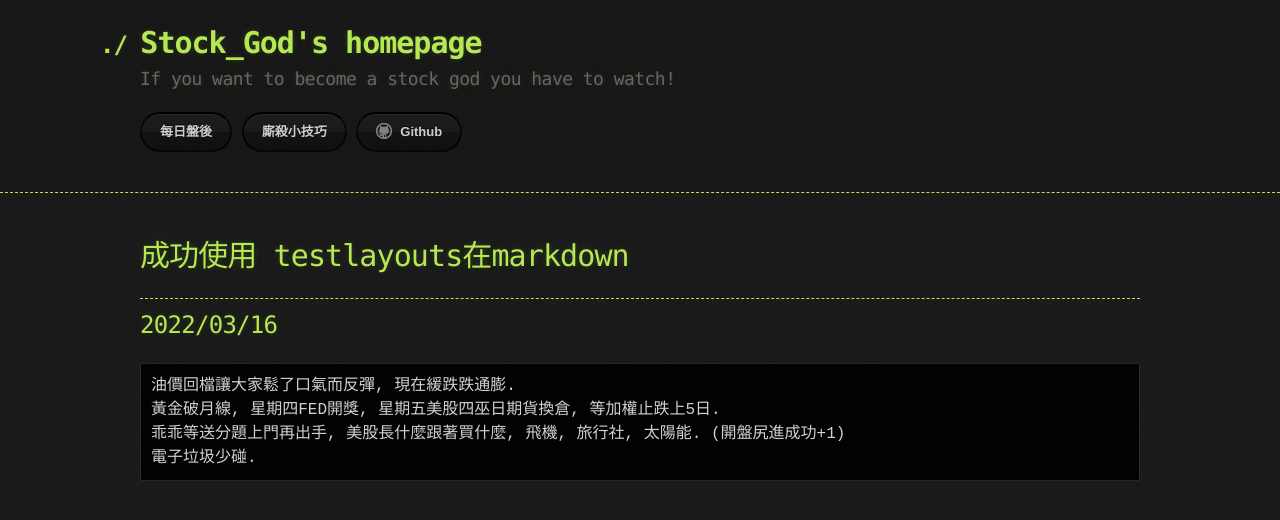
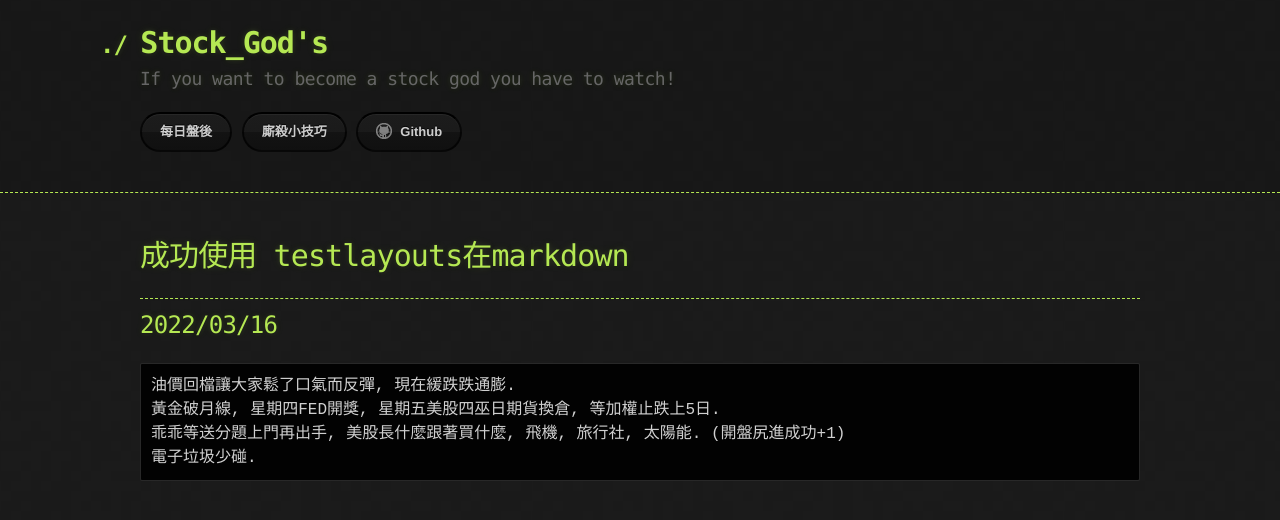
Before and after one commit to lepg5487/Stock_God, a Jekyll site: the page built from testmarkdown.md, in a window 1280 px wide. Shown: the top 520 px of the page. Built offline with Jekyll 4.4.1, drawn with Linux system fonts in a browser that asks for light colours; our own code applies the rules of GitHub Pages for plain Markdown files.

Commit message:
Update _config.yml

```diff
--- a/_config.yml
+++ b/_config.yml
@@ -1,5 +1,5 @@
 theme: jekyll-theme-hacker
-title: Stock_God's homepage
+title: Stock_God's
 description: If you want to become a stock god you have to watch!
 show_downloads: true
 github:
```
